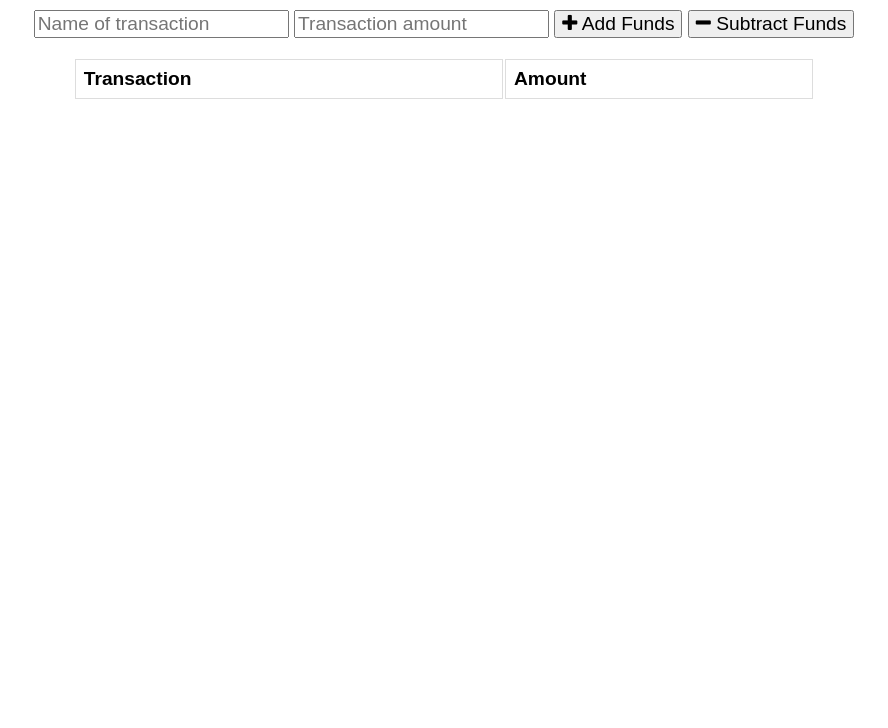
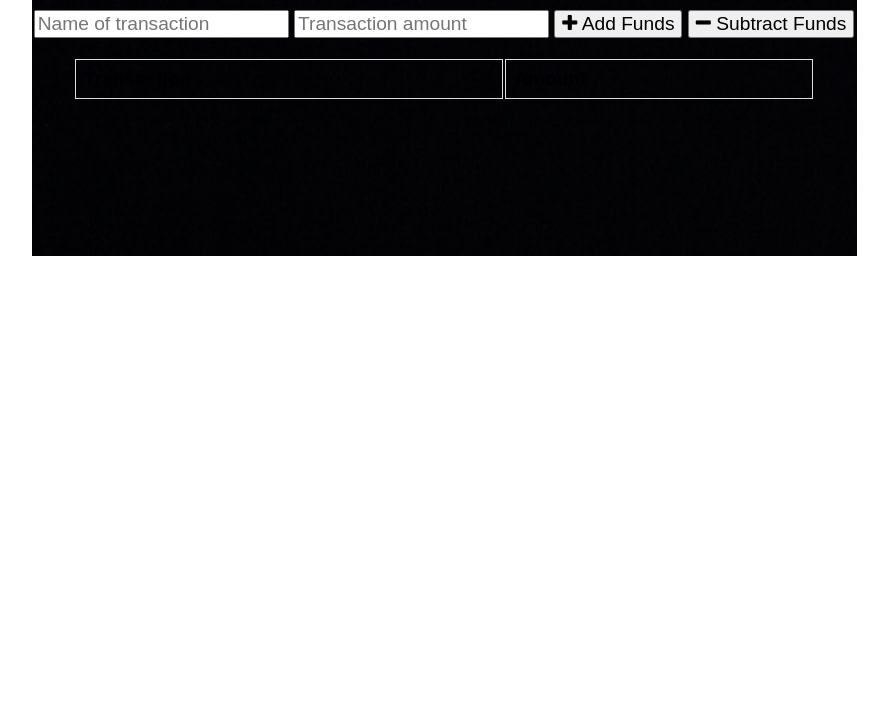
Before and after one commit to EsmondKim/PWA-Online-Offline_BudgetTracker, a website: page public/index.html in a window 1280 px wide. Shown: the part 72-800 px from the top of the page, without its empty margins (196-1084 px from the left). Drawn offline with nearby package versions, Linux system fonts and the light colour scheme; no server answers.

Commit message:
Added code in index.html and styles.css for bacground image.

```diff
--- a/public/index.html
+++ b/public/index.html
@@ -17,17 +17,10 @@
     />
     <link rel="stylesheet" href="styles.css" />
 
-    <style type="text/css">
-      body {
-        background-image: url("Assets/Images/faint-cubes.png");
-        padding-bottom: 120px;
-      }
-    </style>
-
     <title>Budget Tracker</title>
   </head>
   <body>
-    <div class="wrapper">
+    <div class="wrapper" id="bodyWrapper">
       <div class="total">
         <div class="total">Your total is: $<span id="total">0</span></div>
       </div>
--- a/public/styles.css
+++ b/public/styles.css
@@ -3,7 +3,8 @@ body {
   font-family: Arial;
 }
 
-button, input {
+button,
+input {
   font-size: 100%;
   font-family: Arial;
 }
@@ -12,7 +13,8 @@ table {
   width: 100%;
 }
 
-td, th {
+td,
+th {
   border: 1px solid #dddddd;
   text-align: left;
   padding: 8px;
@@ -49,3 +51,7 @@ tr:nth-child(even) {
   width: 90%;
   margin: 0 auto;
 }
+
+#bodyWrapper {
+  background-image: url("./images/dollasigns.jpg");
+}
```
